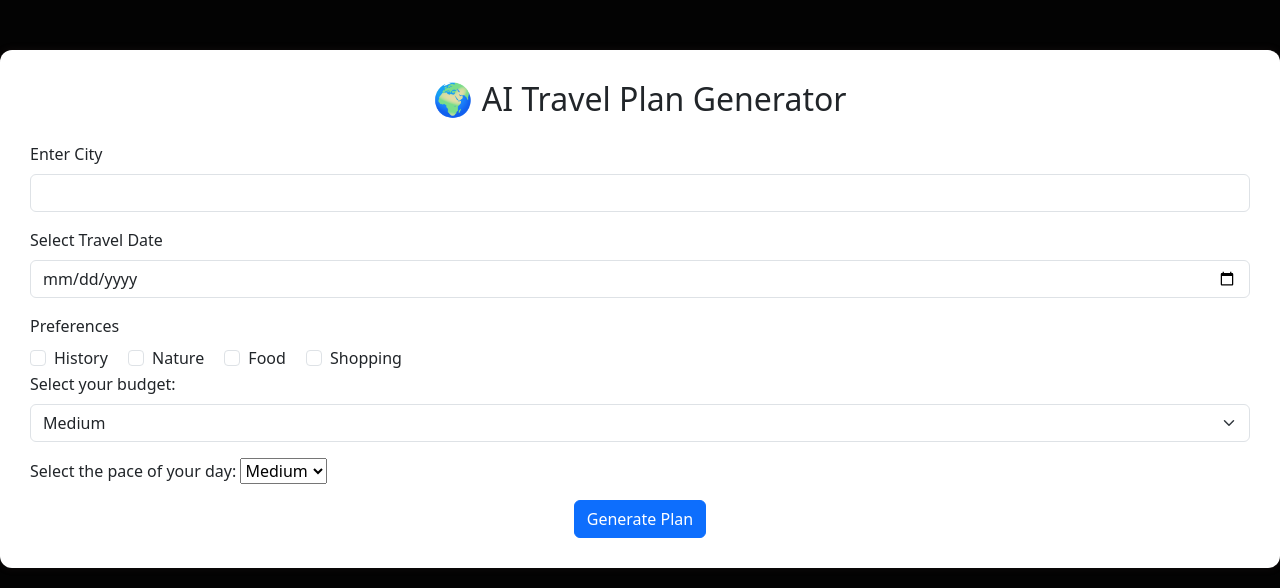
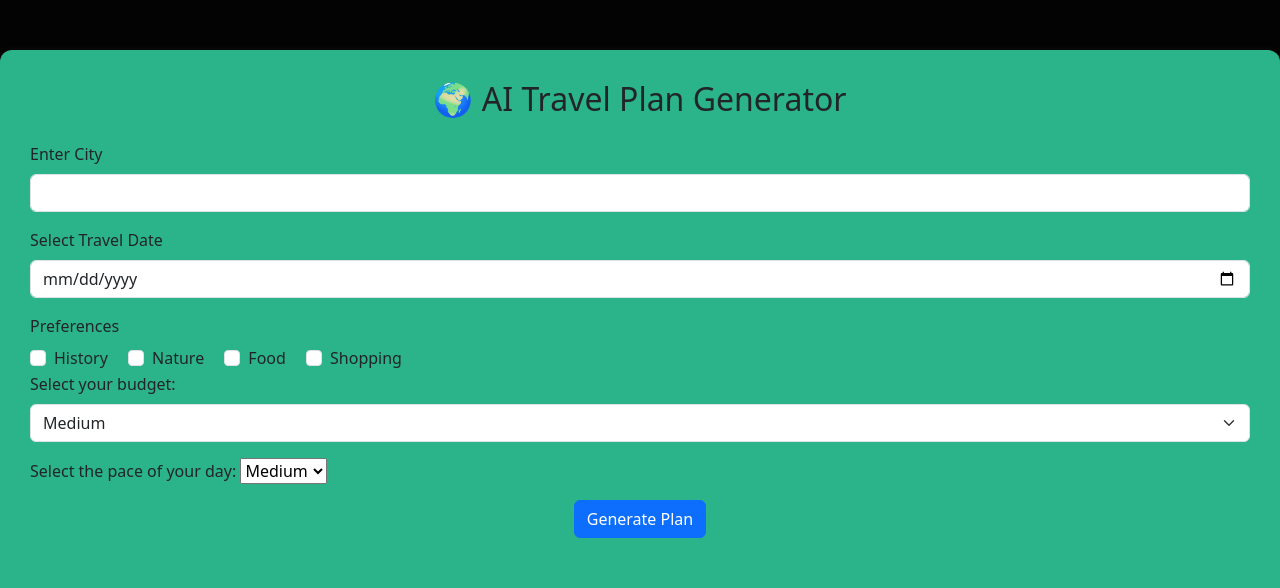
Before and after one commit to Tanishq2540/travel-buddy_new, a Flask app: page / in a window 1280 px wide. Shown: the top 588 px of the page. Run offline with Flask 3, Linux system fonts and the light colour scheme; a map, chart or similar area stays blank; some libraries are stand-ins or nearby versions.

Commit message:
refined css styling

```diff
--- a/templates/index.html
+++ b/templates/index.html
@@ -17,6 +17,7 @@
             padding: 30px;
             border-radius: 12px;
             box-shadow: 0 0 10px rgba(160, 105, 105, 0.1);
+            background-color: #2bb38aff;
         }
         .plan-output {
             font-family: 'Segoe UI', sans-serif;
@@ -103,9 +104,9 @@
             </div>
         {% endif %}
 
+        <div id="map" style="height: 400px; margin-top: 20px;"></div>
+
     </div>
-
-    <div id="map" style="height: 400px; margin-top: 20px;"></div>
 
     <script src="https://cdn.jsdelivr.net/npm/bootstrap@5.3.3/dist/js/bootstrap.bundle.min.js"></script>
 
```
